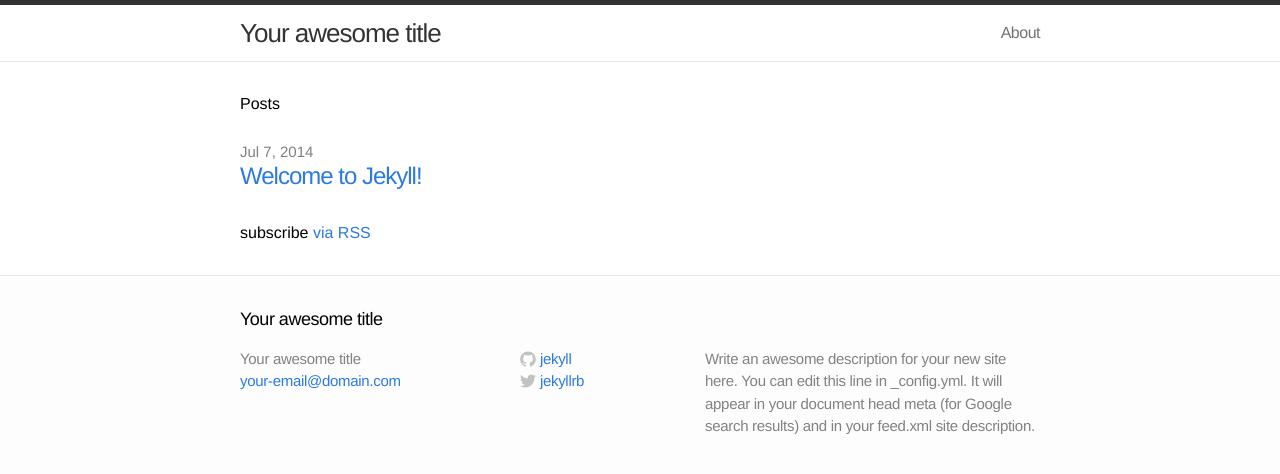
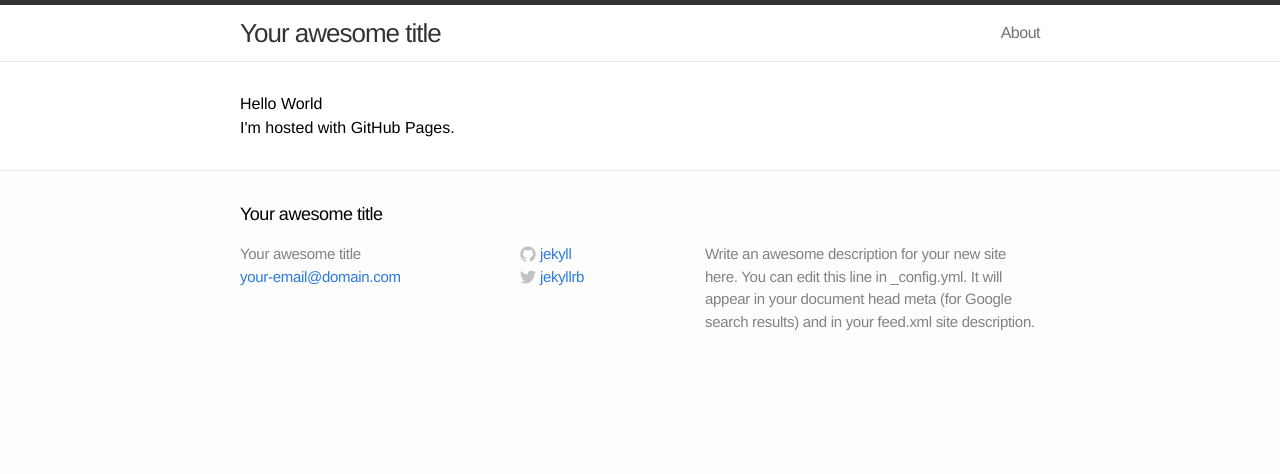
Before and after one commit to bdewilde/bdewilde.github.io, a Jekyll site: the page built from index.html, in a window 1280 px wide. Shown: the top 474 px of the page. Built offline with Jekyll 4.4.1, drawn with Linux system fonts in a browser that asks for light colours.

Commit message:
hello world index.html

```diff
--- a/index.html
+++ b/index.html
@@ -1,8 +1,14 @@
 ---
 layout: default
 ---
-
-<div class="home">
+<!DOCTYPE html>
+<html>
+<body>
+  <h1>Hello World</h1>
+  <p>I'm hosted with GitHub Pages.</p>
+</body>
+</html>
+<!--<div class="home">
 
   <h1>Posts</h1>
 
@@ -18,3 +24,4 @@
   <p class="rss-subscribe">subscribe <a href="{{ "/feed.xml" | prepend: site.baseurl }}">via RSS</a></p>
 
 </div>
+-->
```
